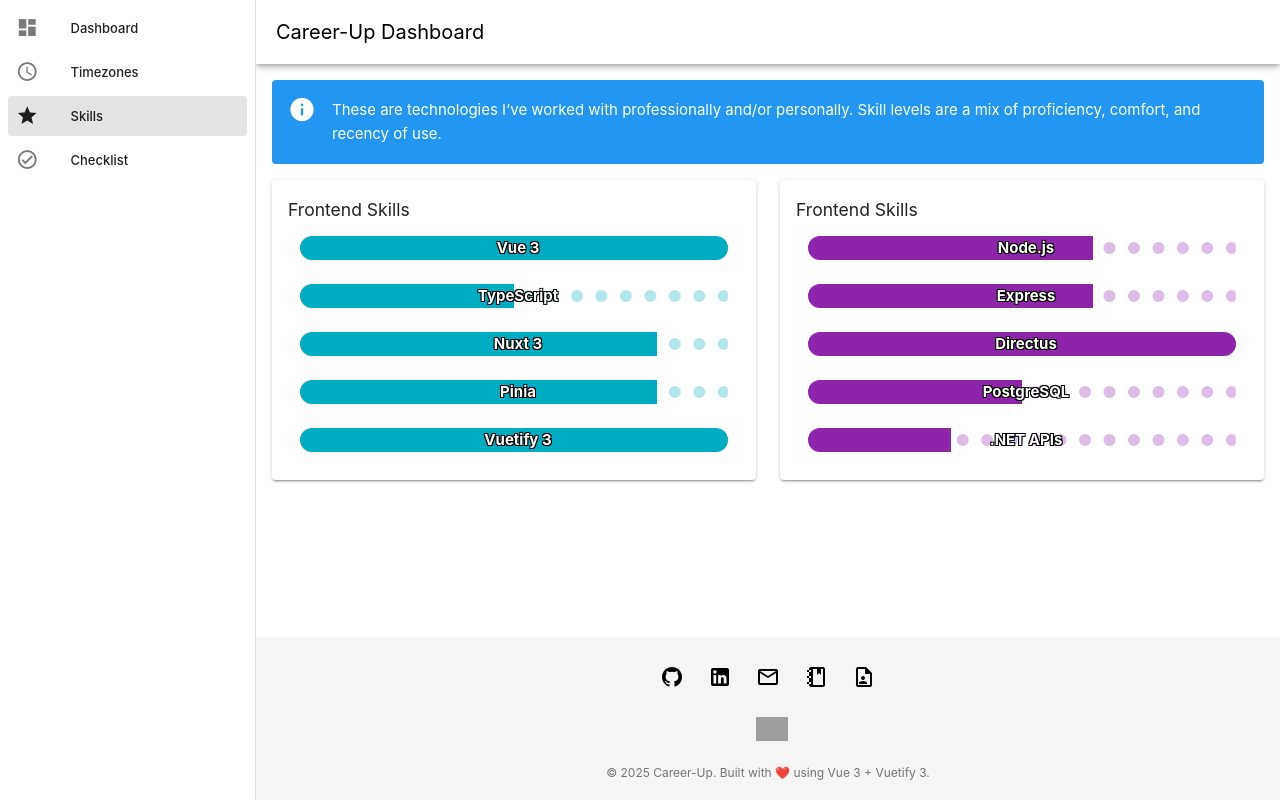
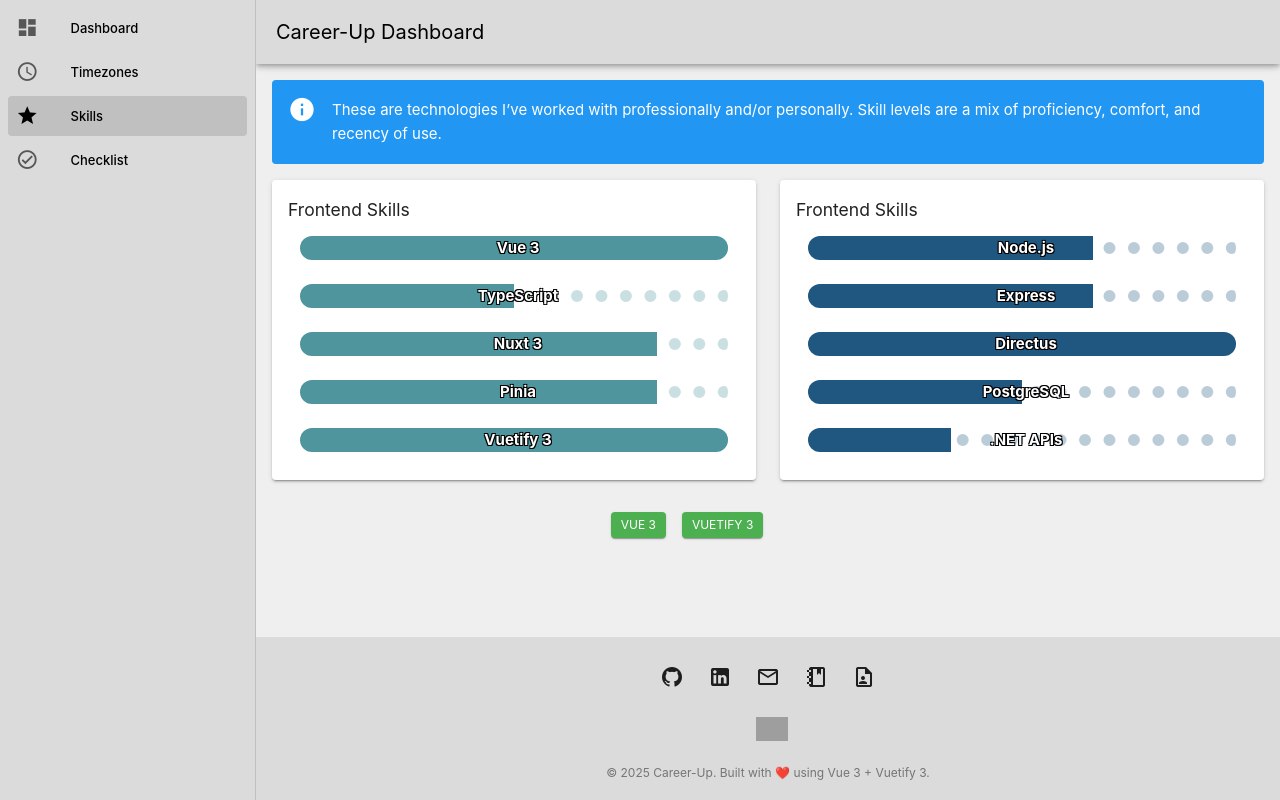
Before and after one commit to Meekb/career-up-dashboard, a Vue app: page /skills in a window 1280 px wide. Built offline with nearby package versions, Linux system fonts and the light colour scheme; grey boxes are pictures that could not be loaded; the HTML template or start-up script is replaced by a standard one.

Commit message:
make some theme adjustments

```diff
--- a/src/layouts/DefaultLayout.vue
+++ b/src/layouts/DefaultLayout.vue
@@ -9,19 +9,19 @@
 
 <template>
   <!-- SidebarNav always exists; it just shows differently on screen sizes -->
-  <v-navigation-drawer app permanent v-if="mdAndUp">
+  <v-navigation-drawer app permanent v-if="mdAndUp" color="#DBDBDB">
     <SidebarNav />
   </v-navigation-drawer>
 
   <!-- App bar -->
   <v-app-bar app>
-    <v-toolbar color="white">
+    <v-toolbar color="#DBDBDB">
       <v-toolbar-title>Career-Up Dashboard</v-toolbar-title>
     </v-toolbar>
   </v-app-bar>
 
   <!-- Main content area -->
-  <v-main class="px-xxl-1 pt-16">
+  <v-main class="px-xxl-1 pt-16" style="background-color: #EFEFEF;">
     <router-view />
   </v-main>
 
@@ -31,7 +31,7 @@
   </v-bottom-navigation>
 
   <!-- Footer -->
-  <v-footer app tag="footer" class="bg-grey-lighten-4 text-center py-0">
+  <v-footer app tag="footer" class="text-center py-0" style="background-color: #DBDBDB;">
     <AppFooter />
   </v-footer>
 </template>
--- a/src/pages/SkillsPage.vue
+++ b/src/pages/SkillsPage.vue
@@ -1,5 +1,7 @@
 <script setup lang="ts">
+import { computed } from "vue";
 import ProgressCard from "@/components/ProgressCard.vue";
+import AppBadge from "@/components/AppBadge.vue";
 
 const frontendSkills = [
   { name: "Vue 3", level: 6 },
@@ -16,6 +18,20 @@
   { name: "PostgreSQL", level: 3 },
   { name: ".NET APIs", level: 2 },
 ];
+
+const completedBadges = computed(() => {
+  return frontendSkills.reduce((acc, cur) => {
+    if (cur.level === 6) {
+      const badge = {
+        text: cur.name,
+        color: "green",
+        variant: "elevated",
+      }
+      acc.push(badge);
+    }
+    return acc
+  }, [])
+});
 </script>
 
 <template>
@@ -26,11 +42,25 @@
 
     <v-row>
       <v-col cols="12" md="6">
-        <ProgressCard :color="'#00acc1'" :skills="frontendSkills" />
+        <ProgressCard :color="'#4F959D'" :skills="frontendSkills" />
       </v-col>
 
       <v-col cols="12" md="6">
-        <ProgressCard :color="'#8e24aa'" :skills="backendSkills" />
+        <ProgressCard :color="'#205781'" :skills="backendSkills" />
+      </v-col>
+    </v-row>
+  </v-container>
+  <v-container fluid>
+    <v-row class="justify-center items-center">
+      <v-col cols="12" md="4">
+        <AppBadge
+          v-for="skill in completedBadges"
+          :key="skill.name"
+          :text="skill.text"
+          color="green"
+          variant="elevated"
+          class="mr-4"
+        />
       </v-col>
     </v-row>
   </v-container>
```
